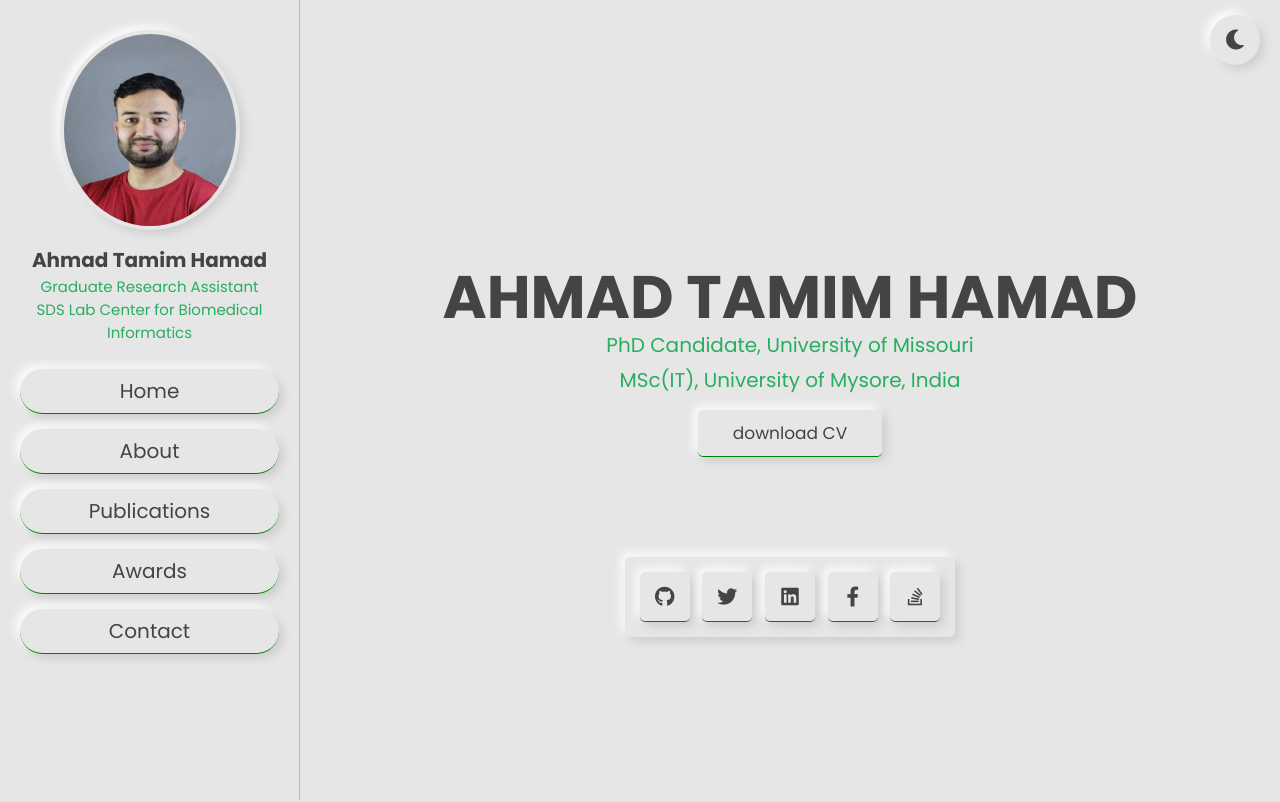
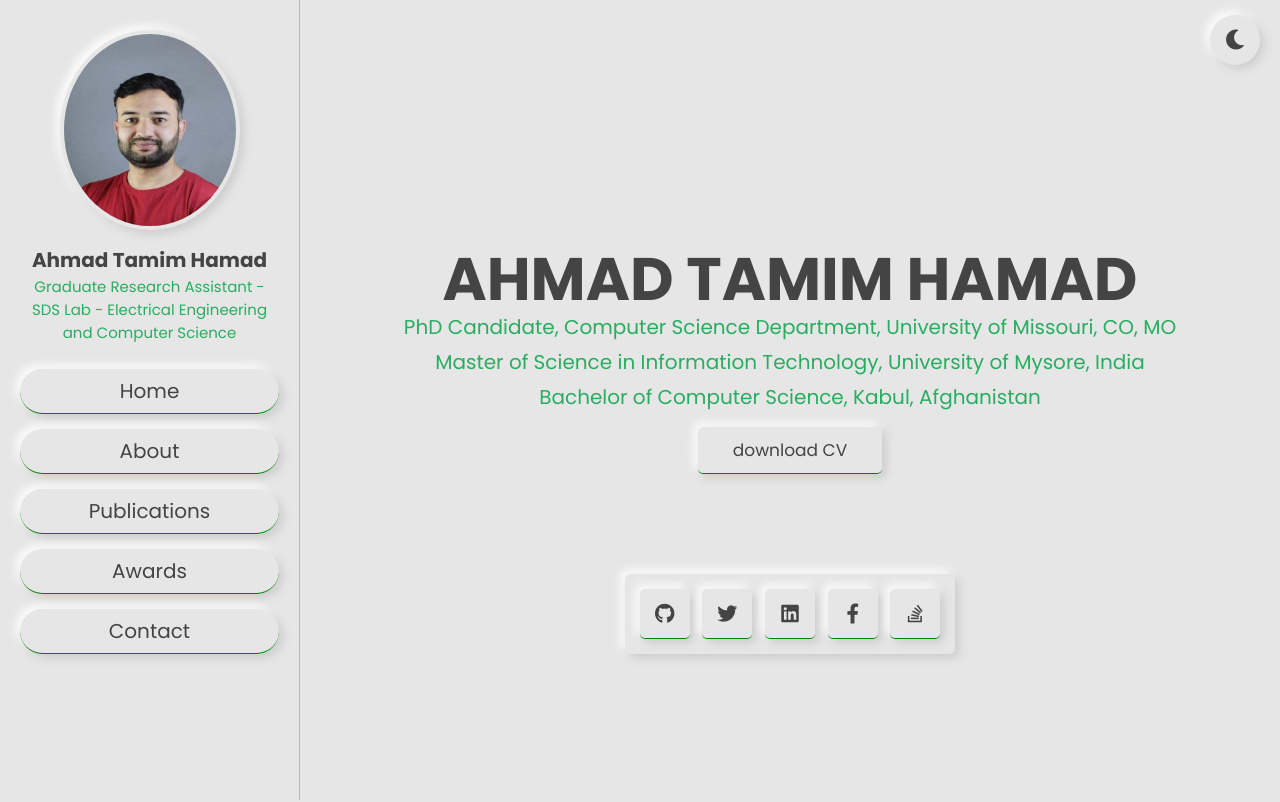
Before and after one commit to Ahmad-Tamim-Hamad/-Ahmad-Tamim-Hamad.github.io, a plain HTML site: page index.html in a window 1280 px wide. Shown: the top 802 px of the page. Drawn offline with Linux system fonts and the light colour scheme.

Commit message:
Update index.html

```diff
--- a/index.html
+++ b/index.html
@@ -23,7 +23,7 @@
     <div class="user">
         <img src="tamim.jpg" alt="">
         <h3>Ahmad Tamim Hamad </h3>
-        <p> Graduate Research Assistant <br> SDS Lab Center for Biomedical Informatics </p>
+        <p> Graduate Research Assistant - <br> SDS Lab - Electrical Engineering and Computer Science </p>
     </div>
 
     <nav class="navbar">
@@ -50,17 +50,18 @@
 
     <div class="content">
         <h3>Ahmad Tamim Hamad</h3>
-        <p>PhD Candidate, University of Missouri</p>
-        <p>MSc(IT), University of Mysore, India</p>
+        <p class="p1">PhD Candidate, Computer Science Department, University of Missouri, CO, MO</p>
+        <p class="p1">Master of Science in Information Technology, University of Mysore, India</p>
+        <p class="p1">Bachelor of Computer Science, Kabul, Afghanistan</p>
         <a href="https://drive.google.com/file/d/1KbpZrguml2ecUoBUhwx5YT2olAicfj8Q/view?usp=sharing" class="btn">download CV</a>
     </div>
 
     <div class="share">
-        <a href="https://github.com/tamim1992" class="fab fa-github"></a>
-        <a href="https://twitter.com/AhmadTamimHamad" class="fab fa-twitter"></a>
-        <a href="https://www.linkedin.com/in/ahmad-tamim-hamad-21659b207/" class="fab fa-linkedin"></a>
-        <a href="https://www.facebook.com/ahmadtamim.hamad.7/" class="fab fa-facebook-f"></a>
-        <a href="https://stackoverflow.com/users/18402146/ahmad-tamim-hamad?tab=profile" class="fab fa-stack-overflow"></a>
+        <a href="https://github.com/tamim1992" class="fab fa-github"> </a>
+        <a href="https://twitter.com/AhmadTamimHamad" class="fab fa-twitter"> </a>
+        <a href="https://www.linkedin.com/in/ahmad-tamim-hamad-21659b207/" class="fab fa-linkedin"> </a>
+        <a href="https://www.facebook.com/ahmadtamim.hamad.7/" class="fab fa-facebook-f"> </a>
+        <a href="https://stackoverflow.com/users/18402146/ahmad-tamim-hamad?tab=profile" class="fab fa-stack-overflow"> </a>
     </div>
 
 </section>
@@ -74,7 +75,7 @@
     <h1 class="heading"> <span>about</span> me </h1>
    <p>
         A PhD student in The Department of Electrical Engineering and Computer Science (EECS) at the University of Missouri-Columbia, I am currently being advised by <a href="https://sites.google.com/view/raopraveen/home?authuser=0">Dr.Praveen Rao.</a>
-        My work at the <a href="https://sites.google.com/view/raopraveen/sds-lab"> Scalable Data Science (SDS)</a> Lab focuses on Scalable Algorithms, Deep Learning, Image Processing and Machine Learning with a focus of retrieving and processing data.
+        My work at the <a href= "https://sites.google.com/view/raopraveen/sds-lab"> Scalable Data Science (SDS)</a> Lab focuses on Scalable Algorithms, Deep Learning, Image Processing and Machine Learning with a focus of retrieving and processing data.
         My research interests mainly lie in Machine Learning and Deep Learning.
     </p>
 
@@ -117,6 +118,7 @@
 <section class="contact" id="contact">
 
         <h1 class="heading"> <span>contact</span> me </h1>
+
     <address>
        <h1 class="address1">Address:</h1> <br>
        <p class = "address">
@@ -126,10 +128,9 @@
        </p> <br> <br>
 
        <h1 class="address1" >Emails:</h1> <br>
-
        <p class = "address">
-        Email: <a href = "mailto:ahzkc@umsystem.edu"> ahzkc@umsystem.edu </a><br>
-        Email: <a href="mailto:Atamim.hamad@gmail.com"> atamim.hamad@gmail.com</a>
+        Email:<a href = "mailto:ahzkc@umsystem.edu"> ahzkc@umsystem.edu </a><br>
+        Email:<a href="mailto:Atamim.hamad@gmail.com"> atamim.hamad@gmail.com</a>
        </p>
         </address>
 </section>
```
